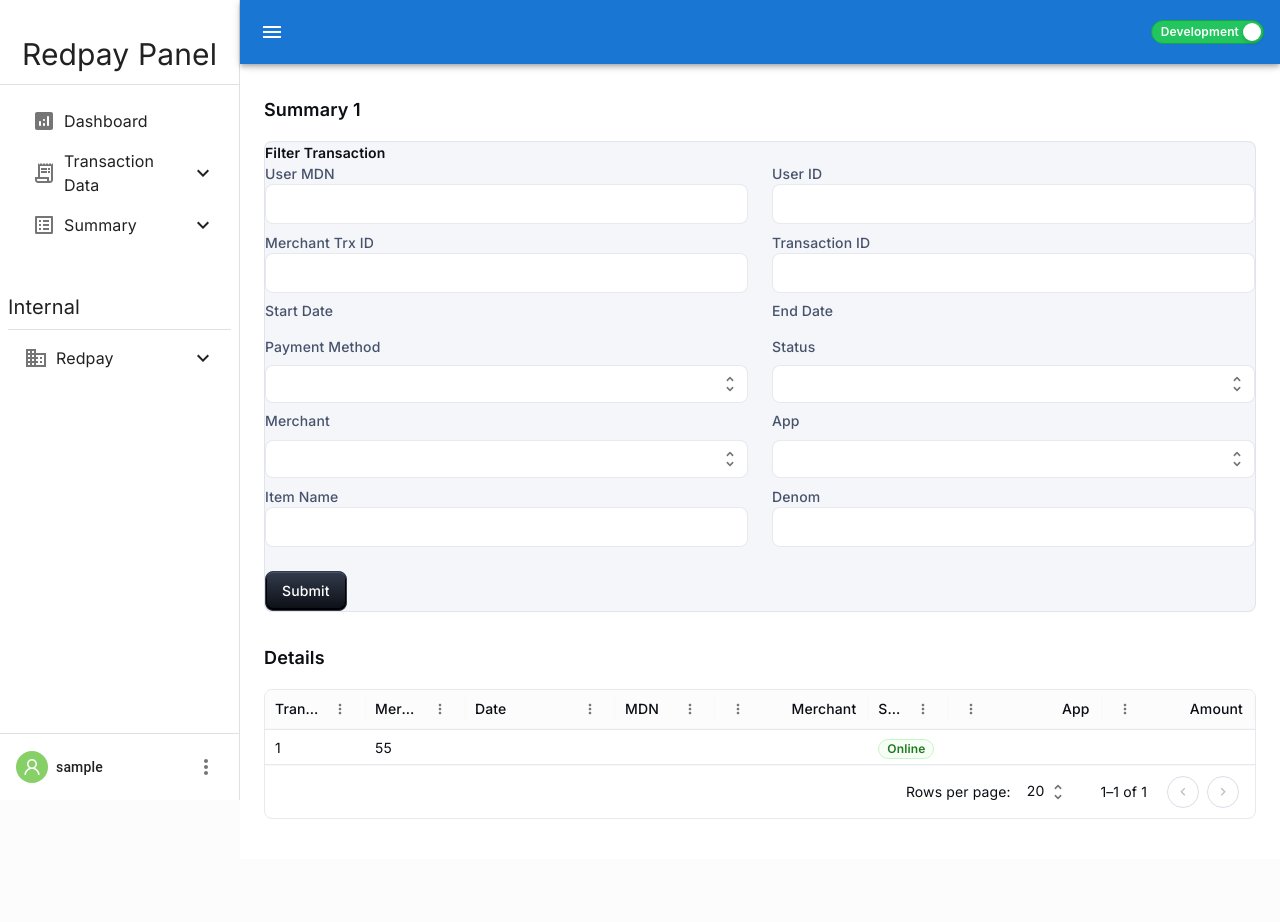
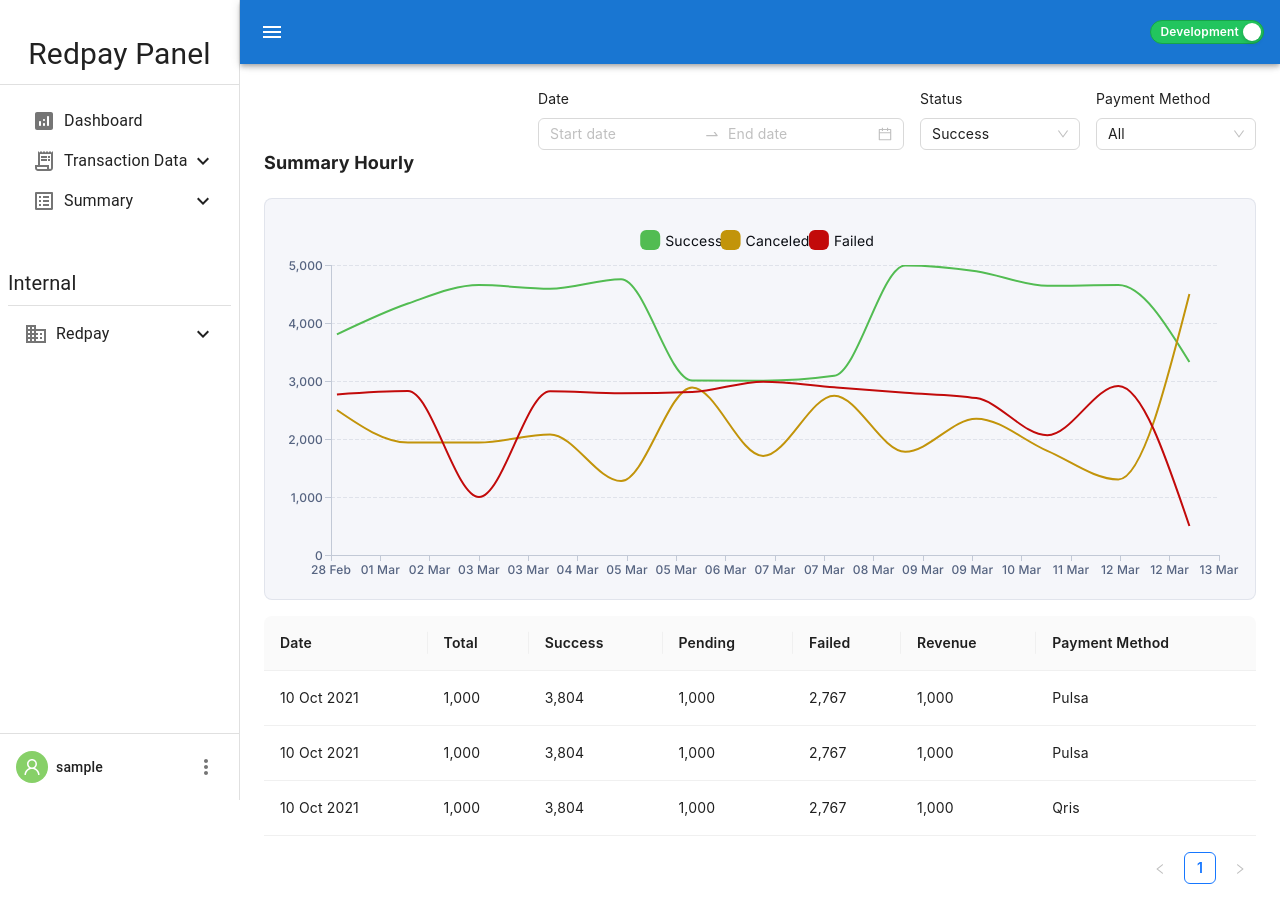
Before and after one commit to Organization-dcb-new/dcb-fe, a React (Vite) app: page /summary/1 in a window 1280 px wide. Before the commit the page ends 859 px from the top, so only its background shows below. Built offline with nearby package versions, Linux system fonts and the light colour scheme; sample sign-in values are in the browser's storage.

Commit message:
feat(components): add report summary

```diff
--- /dev/null
+++ b/src/components/SummaryChart.tsx
@@ -0,0 +1,49 @@
+import { useTheme } from '@mui/material/styles'
+import Card from '@mui/material/Card'
+import CardContent from '@mui/material/CardContent'
+import { LineChart } from '@mui/x-charts/LineChart'
+import dayjs from 'dayjs'
+
+interface SummaryChartProps {
+  dataset: any[]
+  keyToLabel: { [key: string]: string }
+}
+function SummaryChart({ dataset, keyToLabel }: SummaryChartProps) {
+  const theme = useTheme()
+
+  return (
+    <Card variant='outlined' sx={{ width: '100%' }}>
+      <CardContent>
+        <LineChart
+          colors={[theme.palette.success.main, theme.palette.warning.main, theme.palette.error.main]}
+          dataset={dataset}
+          xAxis={[
+            {
+              dataKey: 'datetime',
+              scaleType: 'time',
+              valueFormatter: (date) => dayjs(date * 1000).format('DD MMM'),
+            },
+          ]}
+          series={Object.keys(keyToLabel).map((key) => ({
+            dataKey: key,
+            label: keyToLabel[key],
+            showMark: false,
+          }))}
+          height={360}
+          margin={{ left: 50, right: 20, bottom: 20 }}
+          grid={{ horizontal: true }}
+          slotProps={{
+            legend: {
+              labelStyle: {
+                fontSize: 14,
+                marginLeft: 12,
+              },
+            },
+          }}
+        />
+      </CardContent>
+    </Card>
+  )
+}
+
+export default SummaryChart
--- a/src/pages/Summary.tsx
+++ b/src/pages/Summary.tsx
@@ -1,323 +1,157 @@
-import { useState } from 'react'
-import { useParams } from 'react-router-dom'
-import Grid from '@mui/material/Grid2'
+import dayjs from 'dayjs'
+import { DatePicker, Form, Select, Table } from 'antd'
+import { alpha } from '@mui/material/styles'
+import Box from '@mui/material/Box'
+import Typography from '@mui/material/Typography'
 
-import { alpha } from '@mui/material/styles'
-import CssBaseline from '@mui/material/CssBaseline'
-import { TextField, OutlinedInput, Select, MenuItem } from '@mui/material'
-import Button from '@mui/material/Button'
-import Box from '@mui/material/Box'
-import Stack from '@mui/material/Stack'
-// import AppNavbar from '../components/AppNavbar'
-// import Header from '../components/Header'
-import CustomizedDataGrid from '../components/CustomizedDataGrid'
-// import MainGrid from '../components/MainGrid'
-// import SideMenu from '../components/SideMenu'
-import Card from '@mui/material/Card'
-// import CardContent from '@mui/material/CardContent'
-import { FormLabel } from '@mui/material'
+import { capitalizeLetter } from '../utils/Capitalize'
+import SummaryChart from '../components/SummaryChart'
 
-import Typography from '@mui/material/Typography'
-import { capitalizeLetter } from '../utils/Capitalize'
-// import AppTheme from '../styles/theme/shared-theme/AppTheme'
-
-import { AdapterDayjs } from '@mui/x-date-pickers/AdapterDayjs'
-import { LocalizationProvider } from '@mui/x-date-pickers/LocalizationProvider'
-
-// interface SummaryProps {
-//   type?: 'Hourly' | 'Daily' | 'Monthly'
-// }
-
-export default function Summary() {
-  const [formData, setFormData] = useState({
-    user_mdn: null,
-    password: '',
-    user_id: '',
-    merchant_trx_id: null,
-    trx_id: null,
-    start_date: null,
-    end_date: null,
-    payment_method: '',
-    payment_status: '',
-    merchant: '',
-    app: '',
-    item_name: '',
-    denom: null,
-  })
-  // const [value, setValue] = useState(null)
-  const [paymentMethod, setPaymentMethod] = useState<string[]>([])
-  const { type } = useParams()
-
-  // const [summaryType, setSummaryType] = useState<string | undefined>(type)
-
-  const names = [
-    'Oliver Hansen',
-    'Van Henry',
-    'April Tucker',
-    'Ralph Hubbard',
-    'Omar Alexander',
-    'Carlos Abbott',
-    'Miriam Wagner',
-    'Bradley Wilkerson',
-    'Virginia Andrews',
-    'Kelly Snyder',
+const keyToLabel: { [key: string]: string } = {
+  success: 'Success',
+  canceled: 'Canceled',
+  failed: 'Failed',
+}
+const mockDataChart = [
+  { datetime: 1740787200, success: 3804, canceled: 2500, failed: 2767 },
+  { datetime: 1740873600, success: 4336, canceled: 1940, failed: 2826 },
+  { datetime: 1740960000, success: 4654, canceled: 1938, failed: 1000 },
+  { datetime: 1741046400, success: 4591, canceled: 2079, failed: 2825 },
+  { datetime: 1741132800, success: 4755, canceled: 1274, failed: 2790 },
+  { datetime: 1741219200, success: 3009, canceled: 2889, failed: 2811 },
+  { datetime: 1741305600, success: 3005, canceled: 1707, failed: 2989 },
+  { datetime: 1741392000, success: 3089, canceled: 2747, failed: 2893 },
+  { datetime: 1741478400, success: 4992, canceled: 1781, failed: 2798 },
+  { datetime: 1741564800, success: 4893, canceled: 2351, failed: 2705 },
+  { datetime: 1741651200, success: 4641, canceled: 1795, failed: 2064 },
+  { datetime: 1741737600, success: 4654, canceled: 1302, failed: 2914 },
+  { datetime: 1741824000, success: 3327, canceled: 4500, failed: 500 },
 ]
 
-  const handleSubmit = (e: any) => {
-    e.preventDefault()
-    console.log('Form data submitted:', formData)
+const formatNumber = (num: number) => new Intl.NumberFormat('en-US').format(num)
+
+interface SummaryProps {
+  type?: 'hourly' | 'daily' | 'monthly'
 }
+export default function Summary({ type = 'hourly' }: SummaryProps) {
+  const dataSource = [
+    {
+      date: '2021-10-10',
+      total: 1000,
+      success: 3804,
+      pending: 1000,
+      failed: 2767,
+      revenue: 1000,
+      payment_method: 'Pulsa',
+    },
 
-  const handleChange = (e: any) => {
-    const { name, value } = e.target
-    setFormData({ ...formData, [name]: value })
-  }
+    {
+      date: '2021-10-10',
+      total: 1000,
+      success: 3804,
+      pending: 1000,
+      failed: 2767,
+      revenue: 1000,
+      payment_method: 'Pulsa',
+    },
 
-  const handlePaymentChange = (event: any) => {
-    const {
-      target: { value },
-    } = event
-    setPaymentMethod(typeof value === 'string' ? value.split(',') : value)
-  }
+    {
+      date: '2021-10-10',
+      total: 1000,
+      success: 3804,
+      pending: 1000,
+      failed: 2767,
+      revenue: 1000,
+      payment_method: 'Qris',
+    },
+  ]
+
+  const columns = [
+    {
+      title: 'Date',
+      dataIndex: 'date',
+      key: 'date',
+      render: (value: number) => dayjs(new Date(value)).format('DD MMM YYYY'),
+    },
+    {
+      title: 'Total',
+      dataIndex: 'total',
+      key: 'total',
+      render: (value: number) => formatNumber(value),
+    },
+    {
+      title: 'Success',
+      dataIndex: 'success',
+      key: 'success',
+      render: (value: number) => formatNumber(value),
+    },
+    {
+      title: 'Pending',
+      dataIndex: 'pending',
+      key: 'pending',
+      render: (value: number) => formatNumber(value),
+    },
+    {
+      title: 'Failed',
+      dataIndex: 'failed',
+      key: 'failed',
+      render: (value: number) => formatNumber(value),
+    },
+    {
+      title: 'Revenue',
+      dataIndex: 'revenue',
+      key: 'revenue',
+      render: (value: number) => formatNumber(value),
+    },
+    {
+      title: 'Payment Method',
+      dataIndex: 'payment_method',
+      key: 'payment_method',
+    },
+  ]
 
   return (
-    <>
-      <CssBaseline enableColorScheme />
-
     <Box
       component='main'
       sx={(theme) => ({
         flexGrow: 1,
         backgroundColor: theme.vars ? `white` : alpha(theme.palette.background.default, 1),
         overflow: 'auto',
-          pt: 4,
+        p: 3,
       })}
     >
-        <Stack
-          spacing={2}
-          sx={{
-            alignItems: 'center',
-            mx: 3,
-            pb: 5,
-            mt: { xs: 8, md: 0 },
-          }}
-        >
-          {/* <Header /> */}
-          <Box sx={{ width: '100%', maxWidth: { sm: '100%', md: '1700px' } }}>
-            {/* cards */}
-            <Typography component='h2' variant='h6' sx={{ mb: 2 }}>
+      <div className='flex gap-4 items-end justify-between mb-6'>
+        <Typography variant='h2' fontWeight='bold' fontSize={18}>
           Summary {capitalizeLetter(type)}
         </Typography>
-            <Card variant='outlined'>
-              <span className='font-semibold'>Filter Transaction</span>
-              <div>
-                <form onSubmit={handleSubmit}>
-                  <Grid container rowSpacing={1} className='mb-2' columnSpacing={{ xs: 1, sm: 2, md: 3 }}>
-                    <Grid size={6}>
-                      <FormLabel className='font-medium'>User MDN</FormLabel>
-                      <TextField
-                        variant='outlined'
-                        fullWidth
-                        name='user_mdn'
-                        type='number'
-                        value={formData.user_mdn}
-                        onChange={handleChange}
-                        required
-                      />
-                    </Grid>
-                    <Grid size={6}>
-                      <FormLabel className='font-medium'>User ID</FormLabel>
-                      <TextField
-                        variant='outlined'
-                        fullWidth
-                        name='user'
-                        value={formData.password}
-                        onChange={handleChange}
-                        required
-                      />
-                    </Grid>
-                  </Grid>
-                  <Grid container rowSpacing={1} className='mb-2' columnSpacing={{ xs: 1, sm: 2, md: 3 }}>
-                    <Grid size={6}>
-                      <FormLabel className='font-medium'>Merchant Trx ID</FormLabel>
-                      <TextField
-                        variant='outlined'
-                        fullWidth
-                        name='merchant_trx_id'
-                        value={formData.merchant_trx_id}
-                        onChange={handleChange}
-                        required
-                      />
-                    </Grid>
-                    <Grid size={6}>
-                      <FormLabel className='font-medium'>Transaction ID</FormLabel>
-                      <TextField
-                        variant='outlined'
-                        fullWidth
-                        name='trx_id'
-                        value={formData.trx_id}
-                        onChange={handleChange}
-                        required
-                      />
-                    </Grid>
-                  </Grid>
-                  <Grid container rowSpacing={1} className='mb-2' columnSpacing={{ xs: 1, sm: 2, md: 3 }}>
-                    <Grid size={6} className='flex flex-col'>
-                      <FormLabel className='font-medium'>Start Date</FormLabel>
-                      <LocalizationProvider dateAdapter={AdapterDayjs}>
-                        {/* <DatePicker
-                          label='Select date'
-                          value={value}
-                          onChange={(newValue) => {
-                            setValue(newValue)
-                          }}
-                          renderInput={(params: any) => <TextField {...params} />}
-                        /> */}
-                      </LocalizationProvider>
-                    </Grid>
-                    <Grid size={6} className='flex flex-col'>
-                      <FormLabel className='font-medium'>End Date</FormLabel>
-                      <LocalizationProvider dateAdapter={AdapterDayjs}>
-                        {/* <DatePicker
-                          label='Select date'
-                          value={value}
-                          onChange={(newValue) => {
-                            setValue(newValue)
-                          }}
-                          renderInput={(params) => <TextField {...params} />}
-                        /> */}
-                      </LocalizationProvider>
-                    </Grid>
-                  </Grid>
-                  <Grid container rowSpacing={1} className='mb-2' columnSpacing={{ xs: 1, sm: 2, md: 3 }}>
-                    <Grid size={6} className='flex flex-col'>
-                      <FormLabel className='font-medium'>Payment Method</FormLabel>
-
-                      <Select
-                        labelId='demo-multiple-name-label'
-                        id='demo-multiple-name'
-                        multiple
-                        value={paymentMethod}
-                        onChange={handlePaymentChange}
-                        input={<OutlinedInput label='Name' />}
-                        // MenuProps={MenuProps}
-                      >
-                        {names.map((name) => (
-                          <MenuItem key={name} value={name}>
-                            {name}
-                          </MenuItem>
-                        ))}
+        <Form className='flex gap-4 items-end justify-between'>
+          <Form.Item label='Date' layout='vertical'>
+            <DatePicker.RangePicker />
+          </Form.Item>
+          <Form.Item label='Status' layout='vertical' className='w-40'>
+            <Select defaultValue='success'>
+              <Select.Option value='all'>All</Select.Option>
+              <Select.Option value='success'>Success</Select.Option>
+              <Select.Option value='pending'>Pending</Select.Option>
+              <Select.Option value='failed'>Failed</Select.Option>
             </Select>
-                    </Grid>
-                    <Grid size={6} className='flex flex-col'>
-                      <FormLabel className='font-medium'>Status</FormLabel>
-
-                      <Select
-                        labelId='demo-multiple-name-label'
-                        id='demo-multiple-name'
-                        multiple
-                        value={paymentMethod}
-                        onChange={handlePaymentChange}
-                        input={<OutlinedInput label='Name' />}
-                        // MenuProps={MenuProps}
-                      >
-                        {names.map((name) => (
-                          <MenuItem key={name} value={name}>
-                            {name}
-                          </MenuItem>
-                        ))}
+          </Form.Item>
+          <Form.Item label='Payment Method' layout='vertical' className='w-40'>
+            <Select defaultValue='all'>
+              <Select.Option value='all'>All</Select.Option>
+              <Select.Option value='ovo'>OVO</Select.Option>
+              <Select.Option value='qris'>Qris</Select.Option>
+              <Select.Option value='pulsa'>Pulsa</Select.Option>
             </Select>
-                    </Grid>
-                  </Grid>
-                  <Grid container rowSpacing={1} className='mb-2' columnSpacing={{ xs: 1, sm: 2, md: 3 }}>
-                    <Grid size={6} className='flex flex-col'>
-                      <FormLabel className='font-medium'>Merchant</FormLabel>
-
-                      <Select
-                        labelId='demo-multiple-name-label'
-                        id='demo-multiple-name'
-                        value={paymentMethod}
-                        onChange={handlePaymentChange}
-                        input={<OutlinedInput label='Name' />}
-                        // MenuProps={MenuProps}
-                      >
-                        {names.map((name) => (
-                          <MenuItem key={name} value={name}>
-                            {name}
-                          </MenuItem>
-                        ))}
-                      </Select>
-                    </Grid>
-                    <Grid size={6} className='flex flex-col'>
-                      <FormLabel className='font-medium'>App</FormLabel>
-
-                      <Select
-                        labelId='demo-multiple-name-label'
-                        id='demo-multiple-name'
-                        value={paymentMethod}
-                        onChange={handlePaymentChange}
-                        input={<OutlinedInput label='Name' />}
-                      >
-                        {names.map((name) => (
-                          <MenuItem key={name} value={name}>
-                            {name}
-                          </MenuItem>
-                        ))}
-                      </Select>
-                    </Grid>
-                  </Grid>
-                  <Grid container rowSpacing={1} className='mb-2' columnSpacing={{ xs: 1, sm: 2, md: 3 }}>
-                    <Grid size={6}>
-                      <FormLabel className='font-medium'>Item Name</FormLabel>
-                      <TextField
-                        variant='outlined'
-                        fullWidth
-                        name='item_name'
-                        type='number'
-                        value={formData.item_name}
-                        onChange={handleChange}
-                        required
-                      />
-                    </Grid>
-                    <Grid size={6}>
-                      <FormLabel className='font-medium'>Denom</FormLabel>
-                      <TextField
-                        variant='outlined'
-                        fullWidth
-                        name='denom'
-                        value={formData.denom}
-                        onChange={handleChange}
-                        required
-                      />
-                    </Grid>
-                  </Grid>
-                  <Button type='submit' className='mt-4' variant='contained' color='primary'>
-                    Submit
-                  </Button>
-                </form>
+          </Form.Item>
+        </Form>
       </div>
-            </Card>
-            <Grid container spacing={2} columns={12} sx={{ mb: (theme) => theme.spacing(2) }}>
-              {/* {data.map((card, index) => (
-                  <Grid key={index} size={{ xs: 12, sm: 6, lg: 3 }}>
-                    <StatCard {...card} />
-                  </Grid>
-                ))} */}
-              <Grid size={{ xs: 12, sm: 6, lg: 3 }}>{/* <HighlightedCard /> */}</Grid>
-              <Grid size={{ xs: 12, md: 6 }}>{/* <SessionsChart /> */}</Grid>
-              <Grid size={{ xs: 12, md: 6 }}>{/* <PageViewsBarChart /> */}</Grid>
-            </Grid>
-            <Typography component='h2' variant='h6' sx={{ mb: 2 }}>
-              Details
-            </Typography>
-            <Grid container spacing={2} columns={2}>
-              <Grid size={{ xs: 12, lg: 9 }}>
-                <CustomizedDataGrid />
-              </Grid>
-            </Grid>
+      <div className='flex flex-col gap-4'>
+        <div className='2xl:w-3/4'>
+          <SummaryChart keyToLabel={keyToLabel} dataset={mockDataChart} />
+        </div>
+        <Table dataSource={dataSource} columns={columns} />
+      </div>
     </Box>
-        </Stack>
-      </Box>
-    </>
   )
 }
```
Lines whose indentation alone changed are shown as unchanged.
